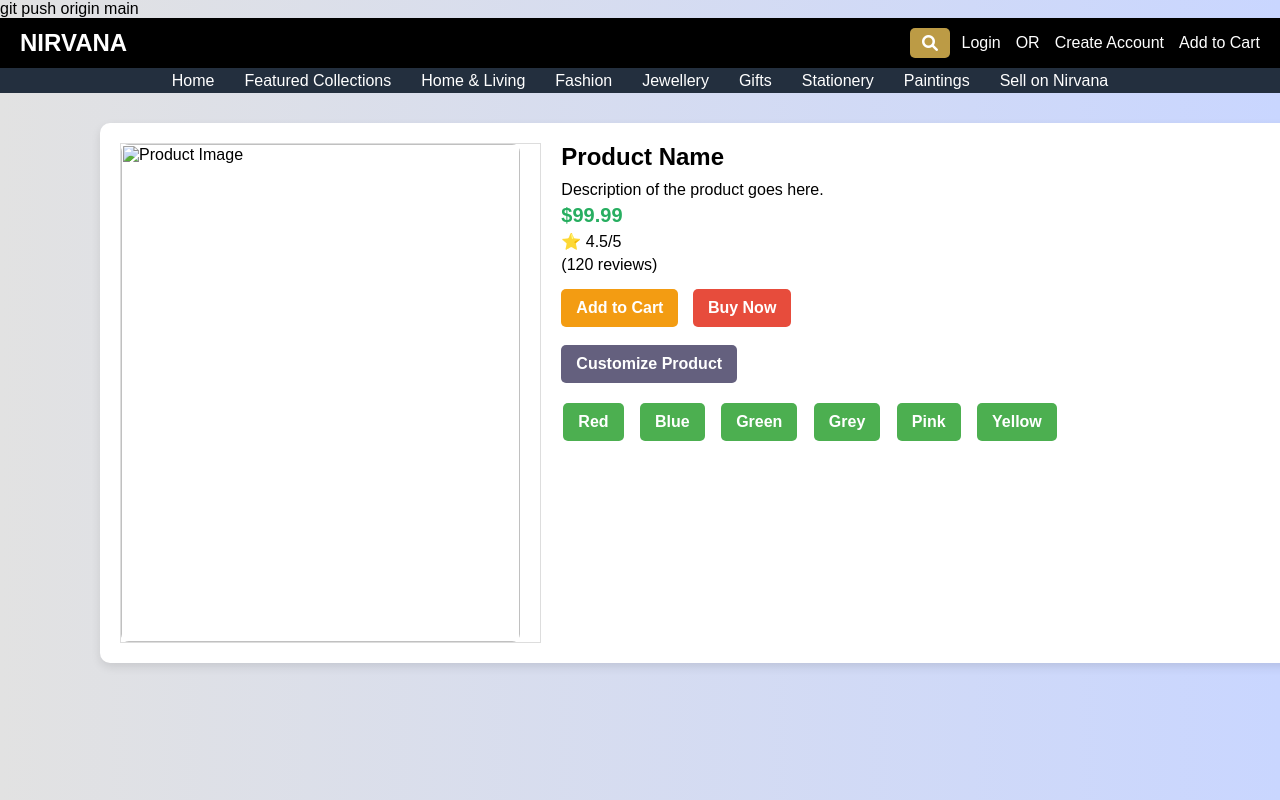
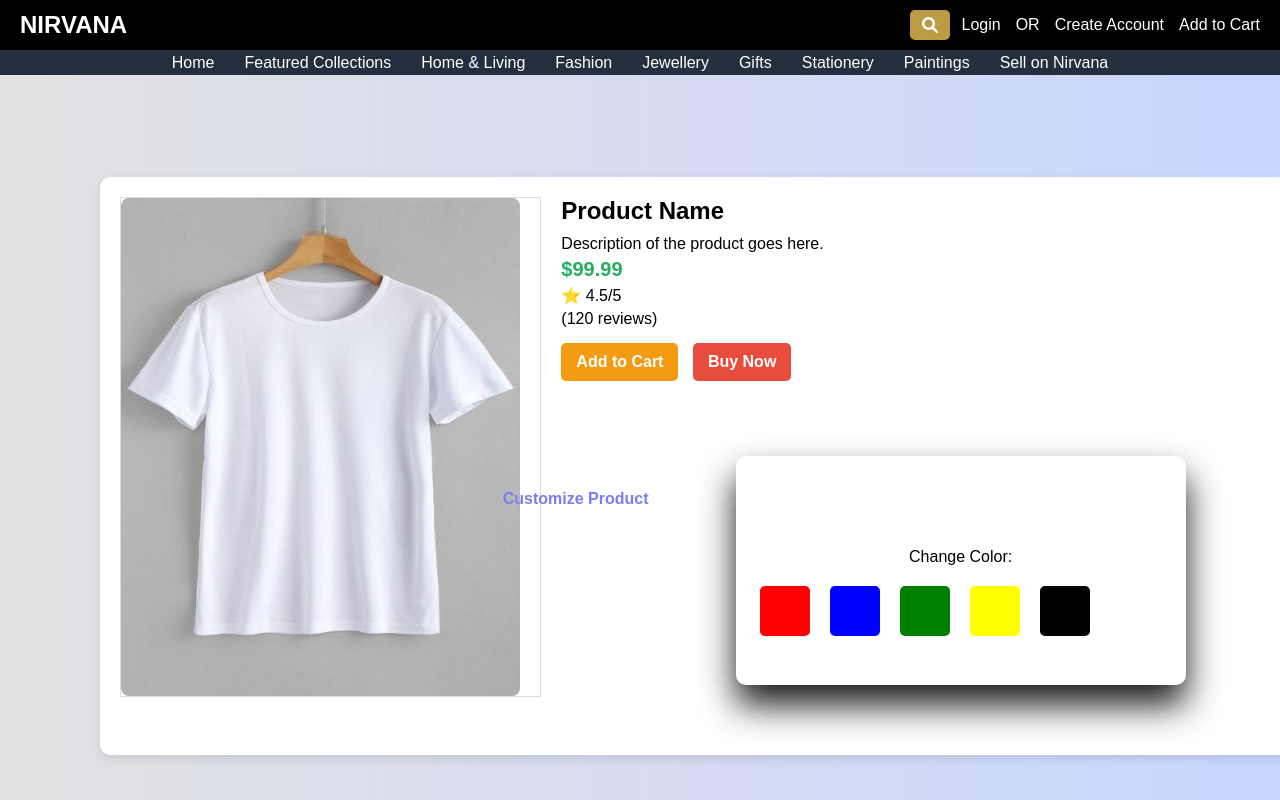
Before and after one commit to Minal-115748/Nivara_Main, a website: page product.html in a window 1280 px wide. Both pictures are taken after a click on the button "Customize Product". Shown: the top 800 px of the page. Drawn offline with Linux system fonts and the light colour scheme; files that its build step writes are made by us from their sources.

Commit message:
Changed some files

```diff
--- a/JS/script.js
+++ b/JS/script.js
@@ -134,3 +134,23 @@ function addToCart() {
 function buyNow() {
     alert("Proceeding to checkout!");
 }
+
+const customizeButton = document.getElementById('customizeButton');
+const colorOptions = document.getElementById('colorOptions');
+const colorButtons = document.querySelectorAll('.color-button');
+const selectedColorDiv = document.getElementById('selectedColor');
+const colorName = document.getElementById('colorName');
+
+// Show color options when 'Customize Product' is clicked
+customizeButton.addEventListener('click', () => {
+    colorOptions.classList.toggle('hidden');
+});
+
+// Handle color button clicks
+colorButtons.forEach(button => {
+    button.addEventListener('click', () => {
+        const selectedColor = button.getAttribute('data-color');
+        colorName.textContent = selectedColor;
+        selectedColorDiv.classList.remove('hidden');
+    });
+});
--- a/product.html
+++ b/product.html
@@ -1,5 +1,3 @@
-git push origin main
-
 <!DOCTYPE html>
 <html lang="en">
 <head>
@@ -278,6 +276,7 @@ git push origin main
             border-radius: 5px;
             cursor: pointer;
             margin-right: 10px;
+            margin-bottom: 25px;
             /* margin-top: 20px; */
 
         }
@@ -323,8 +322,8 @@ git push origin main
     color: white;
     margin-top: 18px;
 }
-.hero-button {
-  background-color: #4CAF50; /* Green */
+/* .hero-button {
+  background-color: #4CAF50;
   border: none;
   color: white;
   padding: 15px 32px;
@@ -334,12 +333,65 @@ git push origin main
   font-size: 16px;
   margin: 20px 2px;
   cursor: pointer;
-  border-radius: 5px; /* Rounded corners */
+  border-radius: 5px;
 }
 
 .hero-button:hover {
-  background-color: #3e8e41; /* Darker green on hover */
+  background-color: #3e8e41;
+} */
+
+
+
+
+
+
+
+
+
+
+.container {
+    text-align: center;
 }
+
+button {
+    padding: 10px 20px;
+    font-size: 16px;
+    cursor: pointer;
+    border: none;
+    outline: none;
+    border-radius: 5px;
+}
+
+button:hover {
+    opacity: 0.8;
+}
+
+.hidden {
+    display: none;
+}
+
+.color-buttons {
+    display: flex;
+    gap: 10px;
+    margin-top: 20px;
+}
+
+.color-button {
+    width: 50px;
+    height: 50px;
+    border: 2px solid #ddd;
+    border-radius: 50%;
+    cursor: pointer;
+}
+
+.color-button:hover {
+    border: 2px solid #333;
+}
+#customizeButton{
+    position: relative;
+    right: 380px;
+}
+
     </style>
 </head>
 <body>
@@ -460,12 +512,15 @@ git push origin main
     </div> -->
 
 
-
+<br>
+<br>
+<br>
+<br>
 
     <div class="product-container">
         <div class="product-image">         <div id="zoom-lens"></div>
 
-            <img id="product-image" src="" alt="Product Image">
+            <img id="product-image" src="img/tshirt.jpg" alt="Product Image">
         </div>
         <div class="product-details">
             <h2 id="product-name">Product Name</h2>
@@ -477,18 +532,53 @@ git push origin main
                 <button class="cart-btn" onclick="addToCart()">Add to Cart</button>
                 <button class="buy-btn" onclick="buyNow()">Buy Now</button>
                 <br>
+
+
+
+<!--
                 <button class="Customize">Customize Product</button>
                 <br>
-                <button class="hero-button">Red</button>
-                <button class="hero-button">Blue</button>
-                <button class="hero-button">Green</button>
-                <button class="hero-button">Grey</button>
-                <button class="hero-button">Pink</button>
-                <button class="hero-button">Yellow</button>
+                <button class="hero-button" style="background-color: red;">Red</button>
+                <button class="hero-button" style="background-color: rgb(203, 198, 198);">Grey</button>
+                <button class="hero-button" style="background-color: rgb(51, 225, 45);">Green</button>
+                <button class="hero-button" style="background-color: rgb(230, 39, 176);">Pink</button>
+                <button class="hero-button" style="background-color: rgb(50, 207, 239);">Blue</button>
+
+
 
             </div>
         </div>
+    </div> -->
+
+
+
+
+
+    <div class="container">
+        <button id="customizeButton">Customize Product</button>
+
+        <div id="colorOptions" class="hidden">
+            <p>Change Color:</p>
+            <div class="color-buttons">
+                <button class="color-button" data-color="Red" style="background-color: red;"></button>
+                <button class="color-button" data-color="Blue" style="background-color: blue;"></button>
+                <button class="color-button" data-color="Green" style="background-color: green;"></button>
+                <button class="color-button" data-color="Yellow" style="background-color: yellow;"></button>
+                <button class="color-button" data-color="Black" style="background-color: black;"></button>
+            </div>
+        </div>
+
+        <div id="selectedColor" class="hidden">
+            <p>Selected Color: <span id="colorName">None</span></p>
+        </div>
     </div>
+            </div>
+        </div>
+    </div>
+
+
+
+
 
     <script src="JS/script.js"></script>
 
```
Also changed, not shown: index.html (+2 -2 lines).
